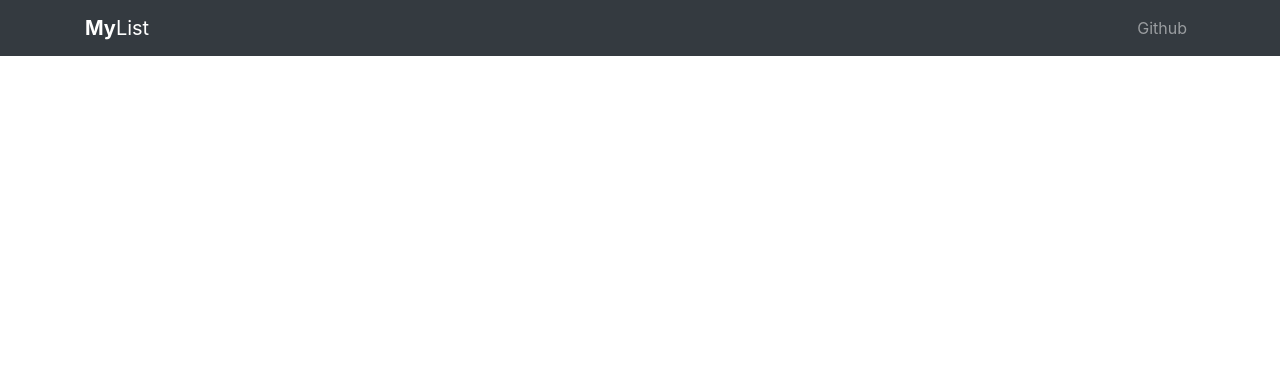
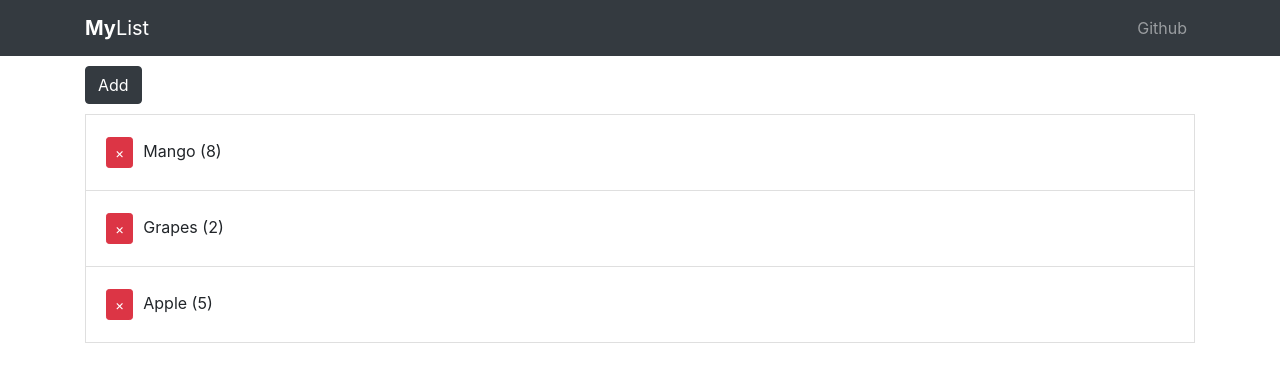
Before and after one commit to ravindersirohi/MERN-Stack, a React (Create React App) app in the folder client/: page / in a window 1280 px wide. Shown: the top 382 px of the page. Built offline with nearby package versions, Linux system fonts and the light colour scheme.

Commit message:
MyItem component added.

```diff
--- a/client/src/App.css
+++ b/client/src/App.css
@@ -0,0 +1,21 @@
+Button{
+    margin: 10px 0px;
+}
+.remove-btn{
+    margin-right: 10px;
+}
+
+.fade-enter{
+    opacity: 0.05;
+}
+.fade-enter-active{
+    opacity: 1;
+    transition: opacity 1000ms ease-in;
+}
+.fade-exit{
+    opacity: 1;
+}
+.fade-exit-active{
+    opacity: 0.05;
+    transition: opacity 1000ms ease-in;
+}
--- a/client/src/App.js
+++ b/client/src/App.js
@@ -2,10 +2,12 @@ import React from 'react';
 import 'bootstrap/dist/css/bootstrap.min.css';
 import './App.css';
 import AppMenu from './components/AppMenu';
+import MyItem from './components/MyItem';
 function App() {
   return (
     <div className="App">
       <AppMenu />
+      <MyItem/>
     </div>
   );
 }
--- /dev/null
+++ b/client/src/components/MyItem.js
@@ -0,0 +1,42 @@
+import React, { Component } from 'react';
+import { Container, Button, ListGroup, ListGroupItem } from 'reactstrap';
+import { CSSTransition, TransitionGroup } from 'react-transition-group';
+
+class MyItem extends Component {
+    render() {
+        const items = () => [
+            { id: 1, name: 'Mango', quantity: 8 },
+            { id: 2, name: 'Grapes', quantity: 2 },
+            { id: 3, name: 'Apple', quantity: 5 }
+        ];
+        console.log(items());
+        const addItem = event => {
+            console.log('AddI tem');
+        }
+        const removeItem = event => {
+            console.log('Remove Item');
+        }
+        return (
+            <Container>
+                <Button color="dark" onClick={() => addItem()} >Add</Button>
+                <ListGroup>
+                    <TransitionGroup className="my-list">
+                        {
+                            items().map(({ id, name, quantity }) => (
+                                <CSSTransition key={id} timeout={500} classNames="fade">
+                                    <ListGroupItem>
+                                        <Button className="remove-btn" color="danger" size="sm"
+                                            onClick={() => removeItem()}>&times;</Button>
+                                        {name} ({quantity})
+                                    </ListGroupItem>
+                                </CSSTransition>
+                            ))
+                        }
+                    </TransitionGroup>
+                </ListGroup>
+            </Container>
+        );
+    }
+}
+
+export default MyItem;
```
